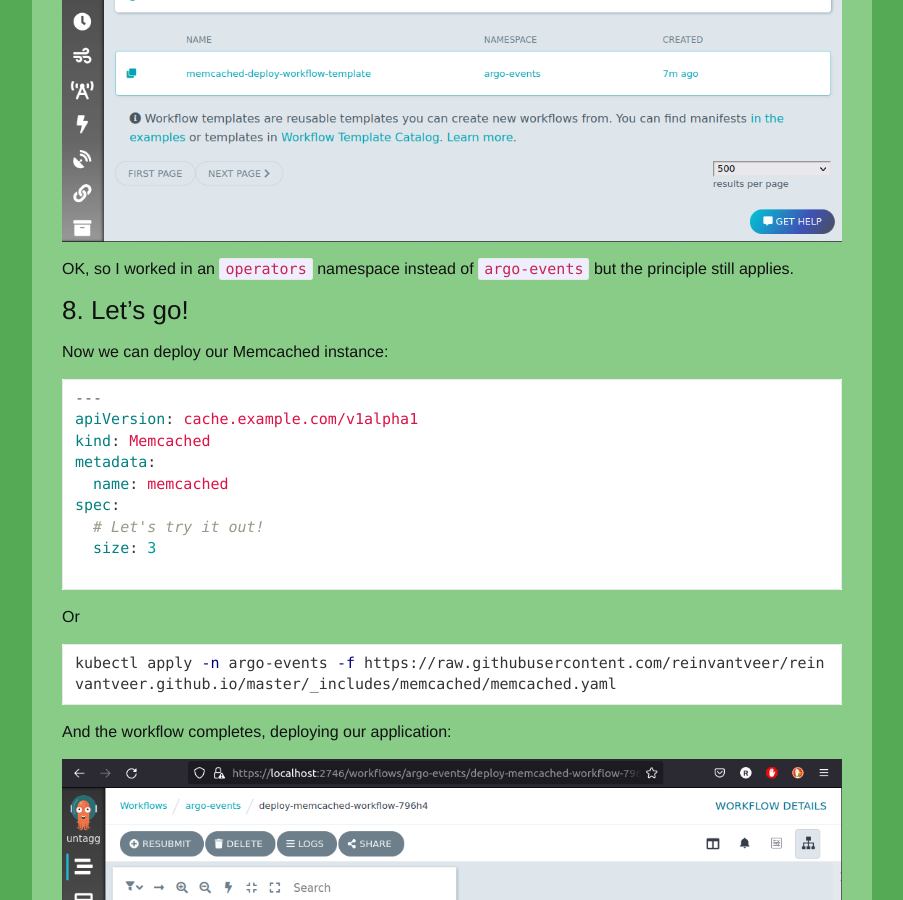
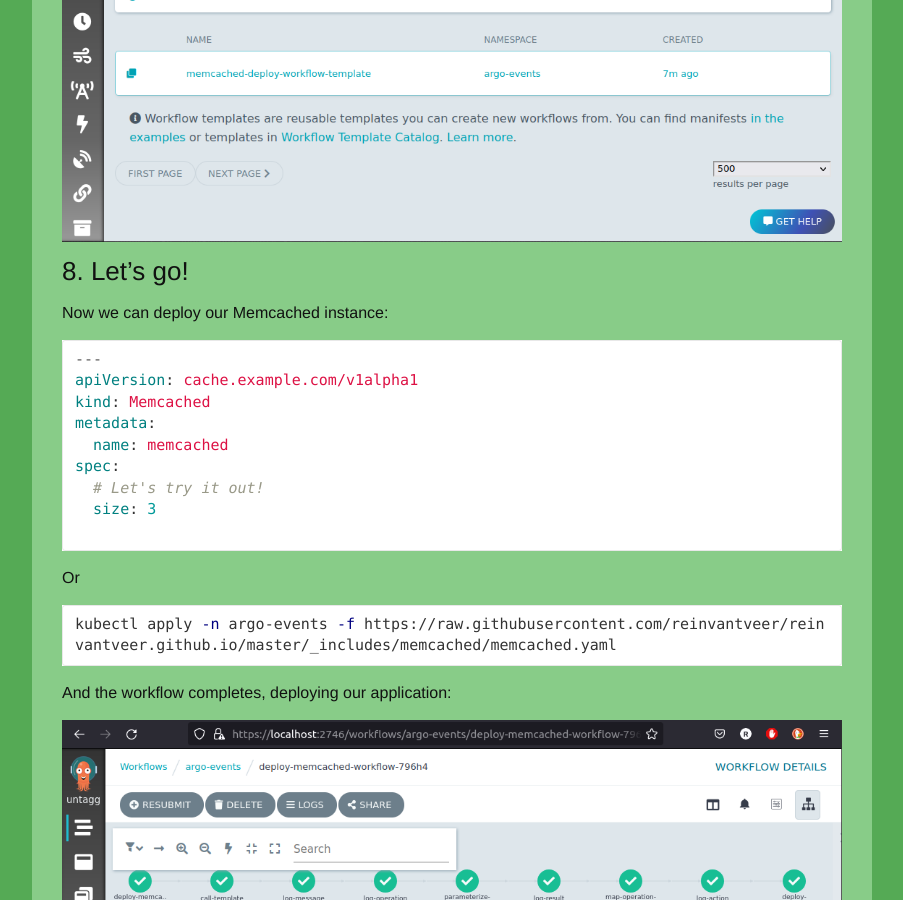
Before and after one commit to reinvantveer/reinvantveer.github.io, a Jekyll site: the page built from _posts/2022-01-29-easier-operator.md, in a window 1280 px wide and 900 px high, scrolled down 18203 px. Shown: the whole window, without its empty margins (188-1091 px from the left). Built offline with Jekyll 4.4.1, drawn with Linux system fonts in a browser that asks for light colours; comment, search, counter and statistics services are not loaded.

Commit message:
drop redundant caveat
Signed-off-by: reinvantveer <rein@vantveer.me>

```diff
--- a/_posts/2022-01-29-easier-operator.md
+++ b/_posts/2022-01-29-easier-operator.md
@@ -347,8 +347,6 @@ Voilà, the workflow template is present in the Argo UI:
 
 ![Memcached deployment workflow template in Argo UI](/images/argo-operator/workflow-template-in-argo-ui.png)
 
-OK, so I worked in an `operators` namespace instead of `argo-events` but the principle still applies.
-
 ### 8. Let's go!
 
 Now we can deploy our Memcached instance:
```
